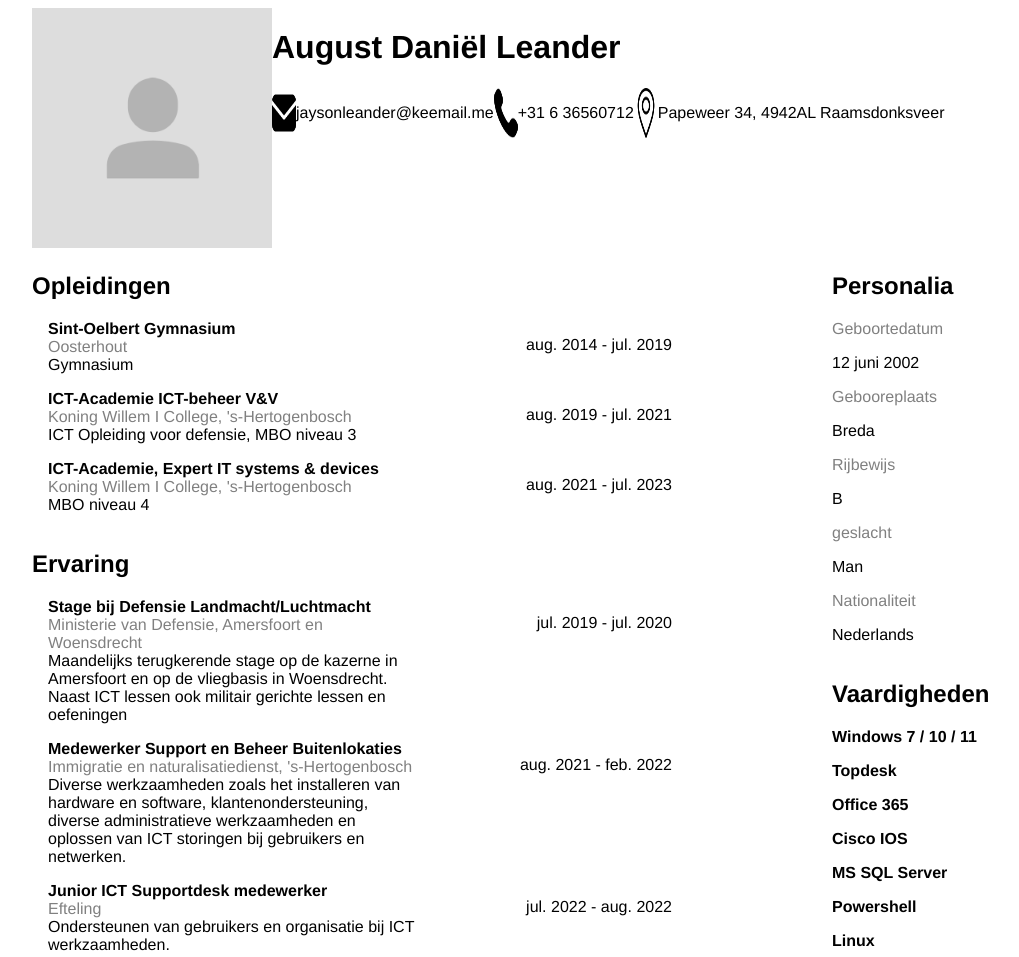
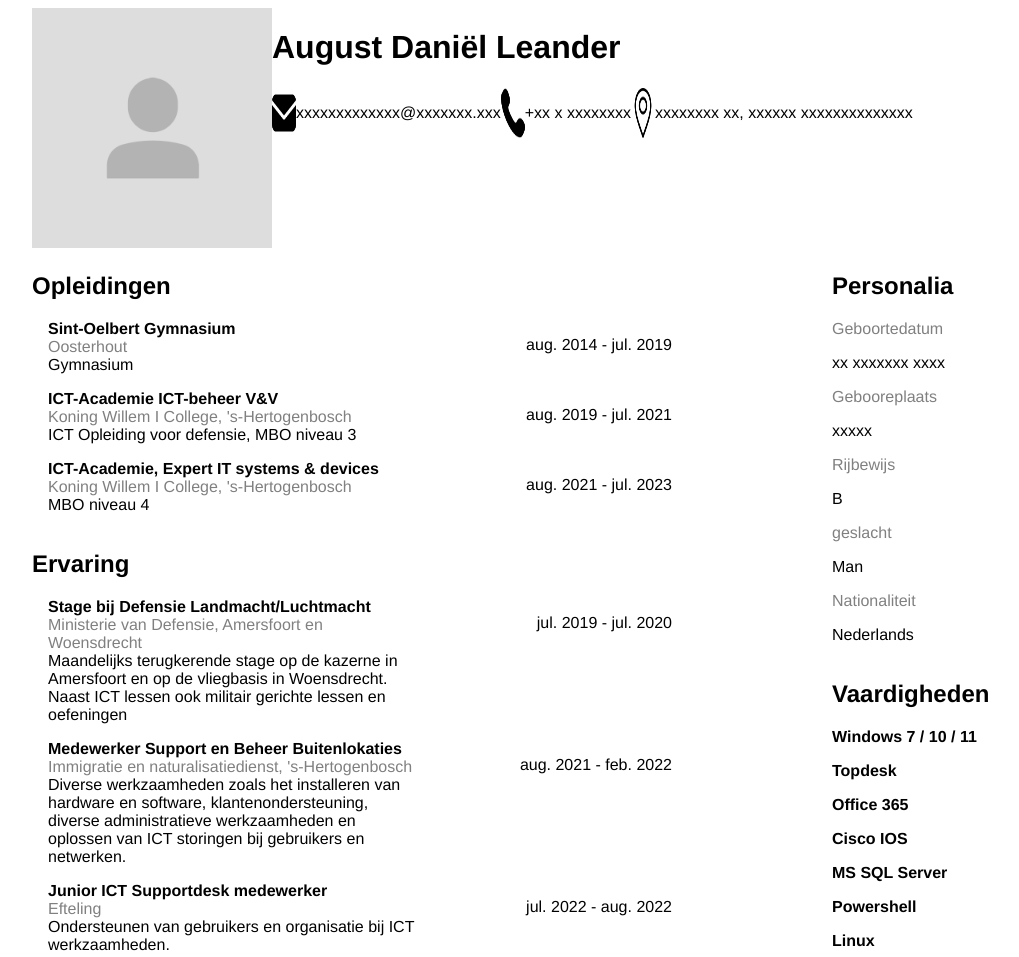
Before and after one commit to AugustDaniel/CVwebsite, a plain HTML site: page index.html in a window 1280 px wide. Shown: the top 957 px of the page, without its empty margins (128-1147 px from the left). Drawn offline with Linux system fonts and the light colour scheme.

Commit message:
Correct privacy for github page

```diff
--- a/index.html
+++ b/index.html
@@ -22,15 +22,15 @@
                         <div class="rightHeaderInfo">
                             <div class="contactInfo">
                                 <img src="./img/mail.png" alt="email">
-                                <p>jaysonleander@keemail.me</p>
+                                <p>xxxxxxxxxxxxx@xxxxxxx.xxx</p>
                             </div>
                             <div class="contactInfo">
                                 <img src="./img/telefoon.png" alt="telefoonnummer">
-                                <p>+31 6 36560712</p>
+                                <p>+xx x xxxxxxxx</p>
                             </div>
                             <div class="contactInfo">
                                 <img src="./img/location.png" alt="woonplaats">
-                                <p>Papeweer 34, 4942AL Raamsdonksveer</p>
+                                <p>xxxxxxxx xx, xxxxxx xxxxxxxxxxxxxx</p>
                             </div>
                         </div>
                     </div>
@@ -156,11 +156,11 @@
                     <div>
                         <div>
                             <p class="opleidingLocatie">Geboortedatum</p>
-                            <p class="opleidingInfo">12 juni 2002</p>
+                            <p class="opleidingInfo">xx xxxxxxx xxxx</p>
                         </div>
                         <div>
                             <p class="opleidingLocatie">Gebooreplaats</p>
-                            <p class="opleidingInfo">Breda</p>
+                            <p class="opleidingInfo">xxxxx</p>
                         </div>
                         <div>
                             <p class="opleidingLocatie">Rijbewijs</p>
```
